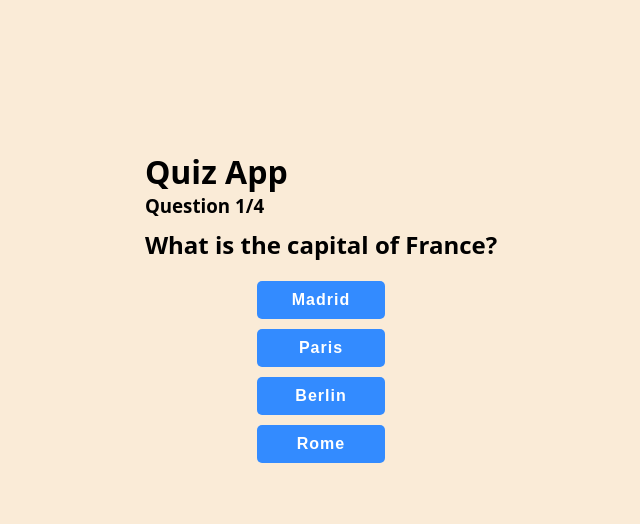
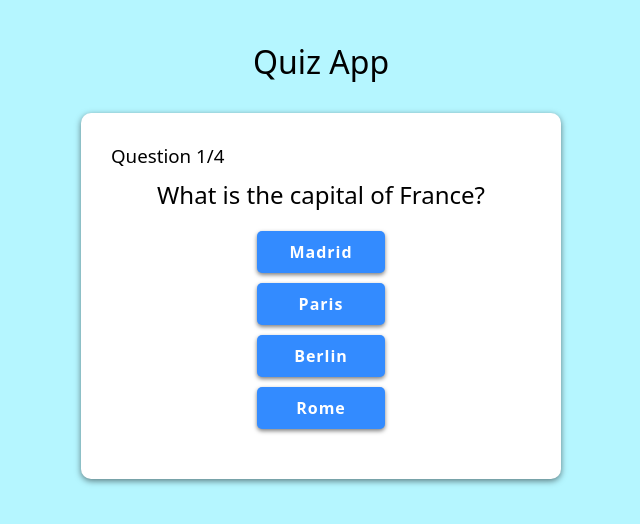
Before and after one commit to AryanPatel1918/quiz-app-react, a React (Vite) app: page / in a window 1280 px wide. Shown: the top 524 px of the page, without its empty margins (319-959 px from the left). Built offline with nearby package versions, Linux system fonts and the light colour scheme.

Commit message:
Improve CSS styling and add icon file

```diff
--- a/src/index.css
+++ b/src/index.css
@@ -8,26 +8,40 @@ body {
     min-height: 100vh;
     display: flex;
     justify-content: center;
-    padding-top: 150px;
+    padding-top: 40px;
     font-family: system-ui, sans-serif;
-    background-color: #faebd7;
+    background-color: #b5f6ff;
+}
+
+h1 {
+    text-align: center;
+    margin-bottom: 30px;
+    font-weight: 400;
 }
 
 .app-container {
-    max-width: 500px;
+    width: 480px;
+    padding: 30px;
     display: flex;
     flex-direction: column;
+    justify-content: center;
     align-items: center;
+    background-color: white;
+    border-radius: 10px;
+    box-shadow: 0 2px 6px rgba(0,0,0,0.5);
 }
 
 .app-container > h3 {
     margin-bottom: 10px;
     align-self: flex-start;
+    font-weight: 400;
 }
 
 .app-container > h2 {
-    max-width: 100%;
+    width: 100%;
+    text-align: center;
     word-wrap: break-word;
+    font-weight: 500;
 }
 
 .options-container {
@@ -41,7 +55,7 @@ body {
 .options-container > button {
     min-width: 8rem;
     padding: 10px 16px;
-    font-family: Arial;
+    font-family: system-ui, sans-serif;
     font-size: 1rem;
     font-weight: 600;
     letter-spacing: 1px;
@@ -51,6 +65,7 @@ body {
     border: none;
     border-radius: 5px;
     cursor: pointer;
+    box-shadow: 0 2px 4px rgba(0,0,0,0.5);
 }
 
 .options-container > button:hover {
@@ -64,7 +79,7 @@ body {
 
 .next-btn {
     padding: 10px 14px;
-    font-family: Arial;
+    font-family: system-ui, sans-serif;
     font-size: 1rem;
     font-weight: 600;
     background-color: rgba(0, 0, 0, 0.7);
@@ -73,8 +88,44 @@ body {
     border: none;
     border-radius: 5px;
     cursor: pointer;
+    box-shadow: 0 2px 4px rgba(0,0,0,0.5);
 }
 
 .next-btn:hover {
     background-color: black;
 }
+
+.retry-btn {
+    display: flex;
+    align-items: center;
+    align-self: center;
+    gap: 2px;
+    margin-top: 40px;
+    padding: 10px 14px;
+    font-family: system-ui, sans-serif;
+    font-size: 1rem;
+    font-weight: 600;
+    background-color: hsl(44, 92%, 63%);
+    transition: background-color 0.3s ease;
+    color: black;
+    border: none;
+    border-radius: 5px;
+    cursor: pointer;
+    box-shadow: 0 2px 4px rgba(0,0,0,0.5);
+}
+
+.retry-btn:hover {
+    background-color: hsl(44, 92%, 45%);
+}
+
+.retry-icon {
+    width: 20px;
+    height: 20px;
+    color: white;
+}
+
+@media (max-width: 520px) {
+    .app-container {
+        width: 350px;
+    }
+  }
```
Also changed, not shown: src/assets/refresh.png (added).
